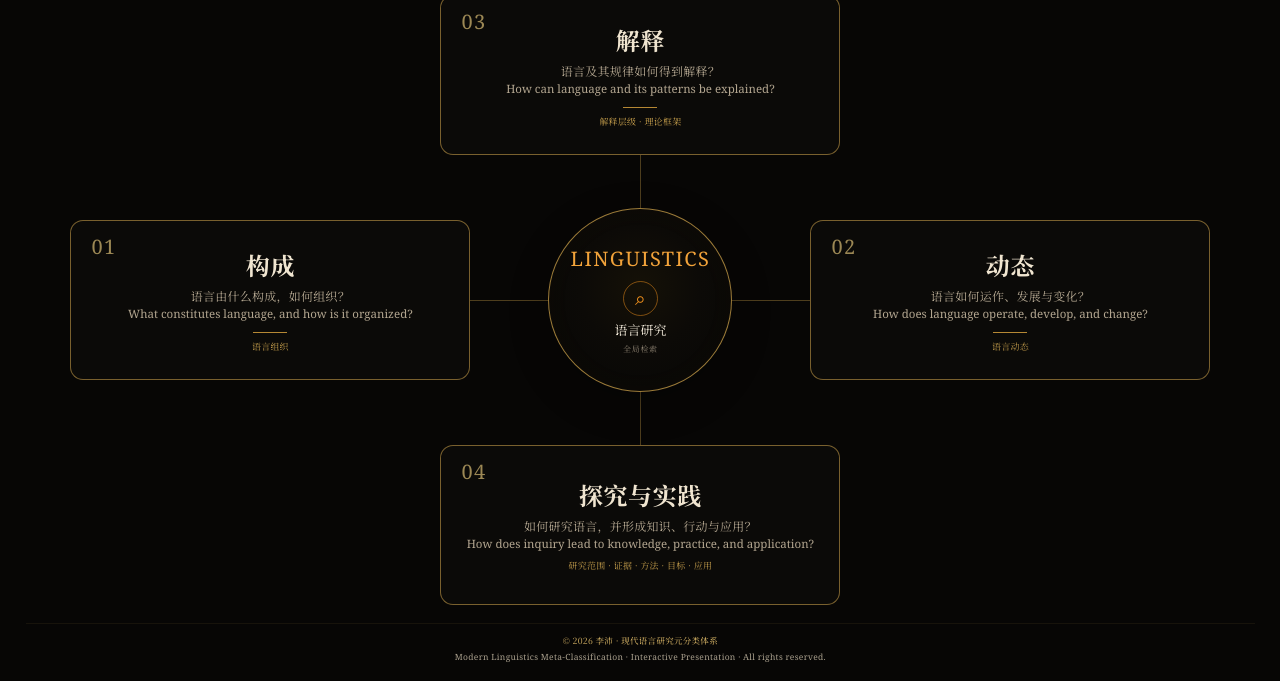
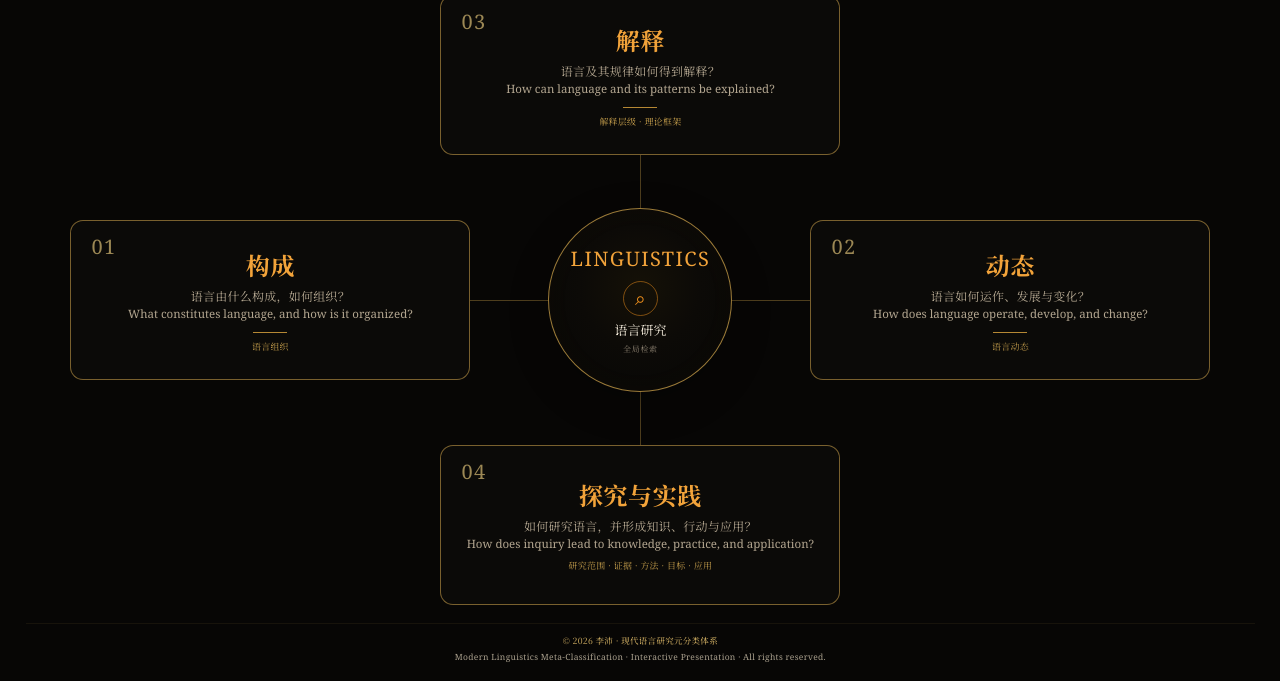
Before and after one commit to lipei-research/lipei-research.github.io, a plain HTML site: page linguistics-map.html in a window 1280 px wide. Shown: the part 119-800 px from the top of the page. Drawn offline with Linux system fonts and the light colour scheme.

Commit message:
Use theme orange for map entry titles

```diff
--- a/linguistics-map.html
+++ b/linguistics-map.html
@@ -153,7 +153,7 @@ footer{border-top:1px solid var(--line2);background:rgba(7,6,5,.96);z-index:20}.
 }
 .principle .q{
  font-family:var(--font-map-title);
- color:#f0e5d0;font-size:21px;font-weight:700;vertical-align:middle
+ color:var(--orange-soft);font-size:21px;font-weight:700;vertical-align:middle
 }
 .principle .qe{
  display:block;margin:5px 0 0;
```
